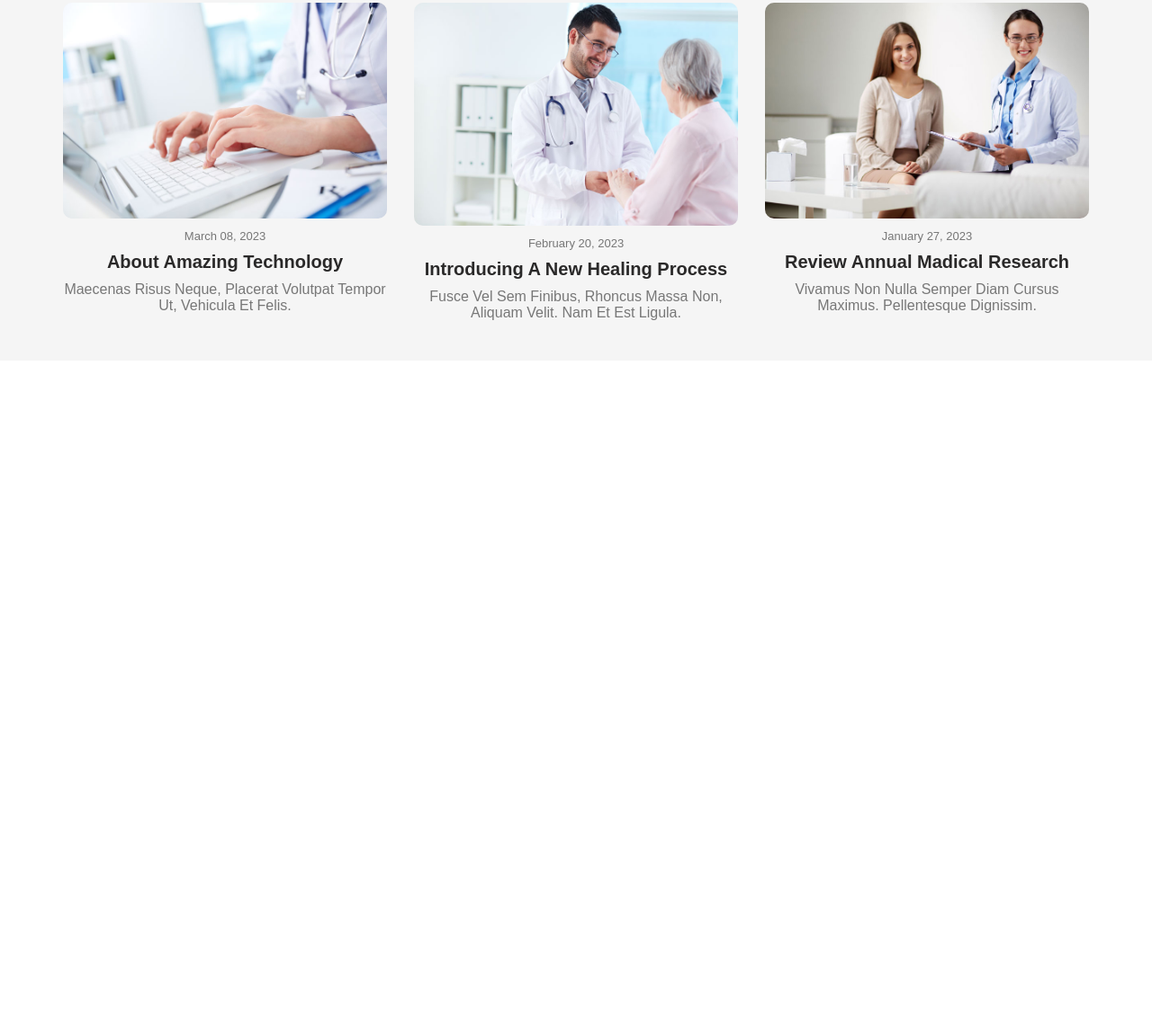
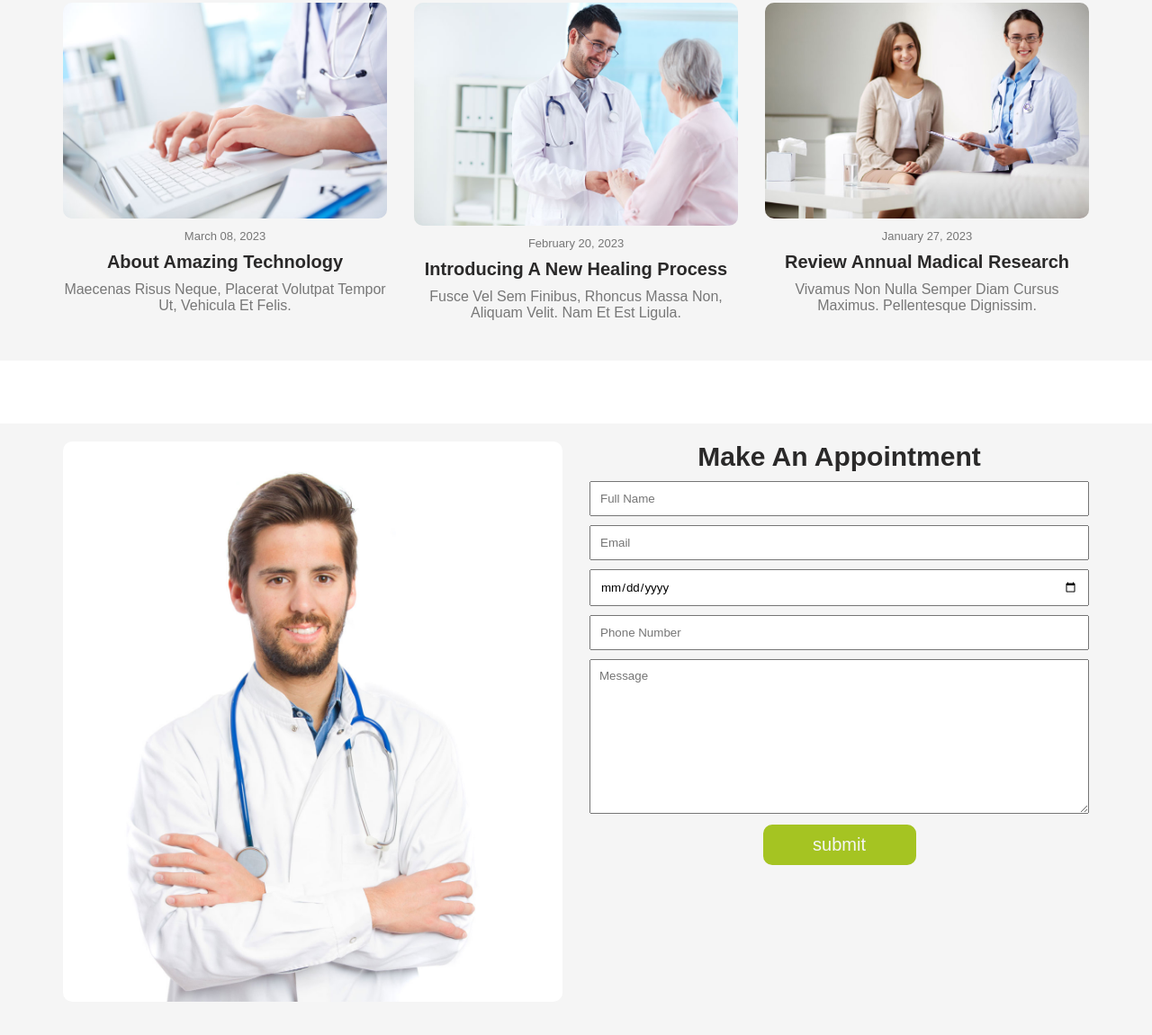
Before and after one commit to Ahmed-samir95/Health-Center, a plain HTML site: page index.html in a window 1280 px wide. Shown: the part 2308-3459 px from the top of the page at 90% size. Before the commit the page ends 2709 px from the top, so only its background shows below. Drawn offline with Linux system fonts and the light colour scheme.

Commit message:
appointment section

```diff
--- a/css/style.css
+++ b/css/style.css
@@ -379,6 +379,63 @@ header{
     padding: 1rem 0;
     font-size: 1.6rem;
 }
+/* ---------------------------------------------------------------------------------- */
+/* appointment */
+.appointment{
+    padding: 2rem;
+    background-color: var(--bg-color);
+}
+
+@media(min-width: 768px){
+    .appo-content{
+        display: grid;
+        grid-template-columns: repeat(auto-fill, minmax(50rem, 1fr));
+        grid-gap: 3rem;
+    }
+}
+
+.appo-content .appo-item{
+    margin-bottom: 1.5rem;
+}
+
+.appo-content .appo-item:nth-child(2){
+    text-align: center;
+}
+
+.appo-content .appo-item .appo-title{
+    color: var(--heading-color);
+    font-size: 3rem;
+}
+@media(max-width: 768px){
+    .appo-content .appo-item .appo-title{
+        font-size: 2rem;
+    }
+}
+
+.appo-content .appo-item .form{
+    margin-top: 1rem;
+}
+
+
+.appo-content .appo-item .form .control{
+    margin-bottom: 1rem;
+    max-width: 100%;
+}
+
+.appo-content .appo-item .form input,
+.appo-content .appo-item .form textarea{
+    width: 100%;
+    padding: 1rem;
+}
+
+
+
+
+
+
+
+
+
 
 
 
--- a/index.html
+++ b/index.html
@@ -107,11 +107,40 @@
         </div>
     </div>
 </div>
-
-
-
-
-
+<!-- ------------------------------------------------------------------------------- -->
+<!-- appointment -->
+<div class="appointment mg-t">
+    <div class="container">
+        <div class="appo-content">
+            <div class="appo-item">
+                <img src="./img/appointment-image.jpg" alt="" srcset="">
+            </div>
+            <div class="appo-item">
+                <h2 class="appo-title">Make an appointment</h2>
+                <div class="form">
+                    <form id="form">
+                      <div class="control">
+                        <input type="text" placeholder="Full Name" id="userName" >
+                      </div>
+                      <div class="control">
+                        <input type="email" placeholder="Email" id="email">
+                      </div>
+                      <div class="control">
+                        <input type="date" placeholder="" id="Number">
+                      </div>
+                      <div class="control">
+                        <input type="number" placeholder="Phone Number" id="Number">
+                      </div>
+                      <div class="control">
+                        <textarea name="" id="" cols="30" rows="10" placeholder="Message"></textarea>
+                      </div>
+                      <button type="submit" class="btn">submit</button>
+                    </form>
+                   </div>
+            </div>
+        </div>
+    </div>
+</div>
 
 
 <!-- btn to up-->
```
Also changed, not shown: img/appointment-image.jpg (added).
